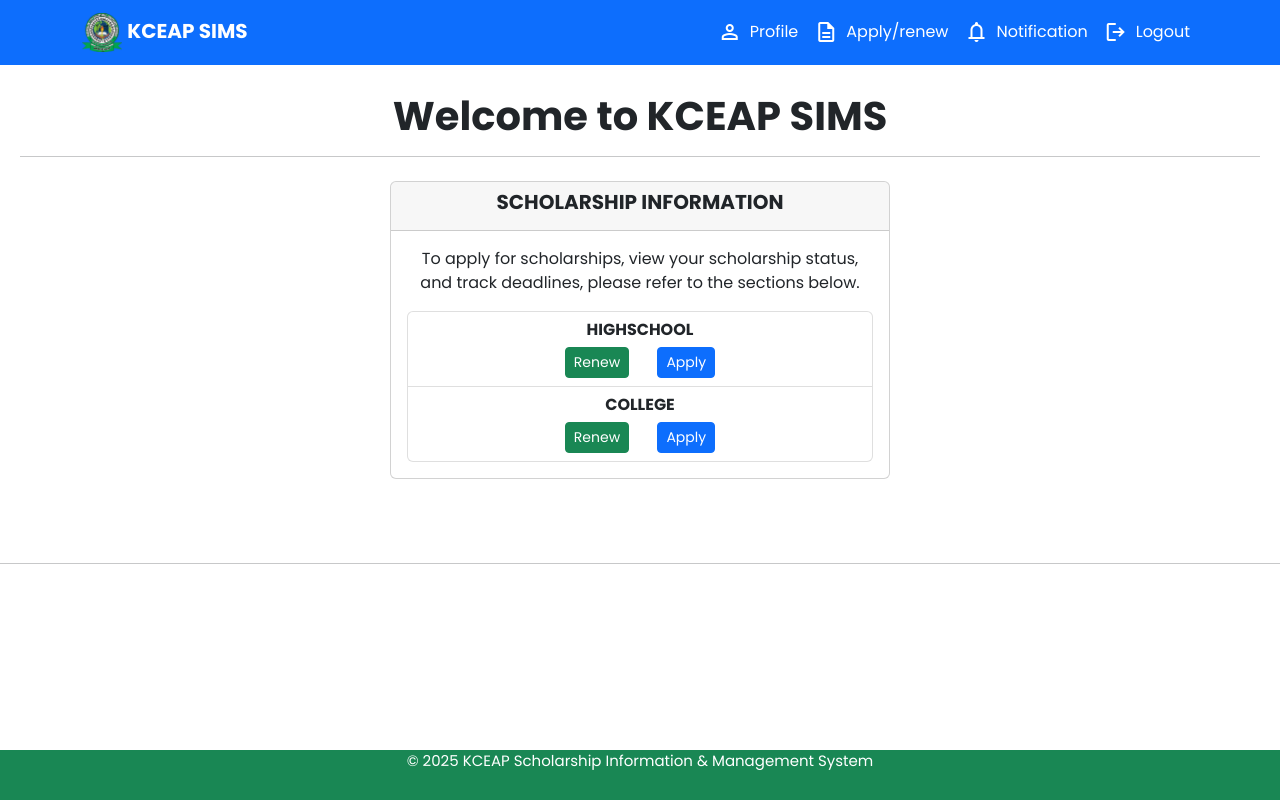
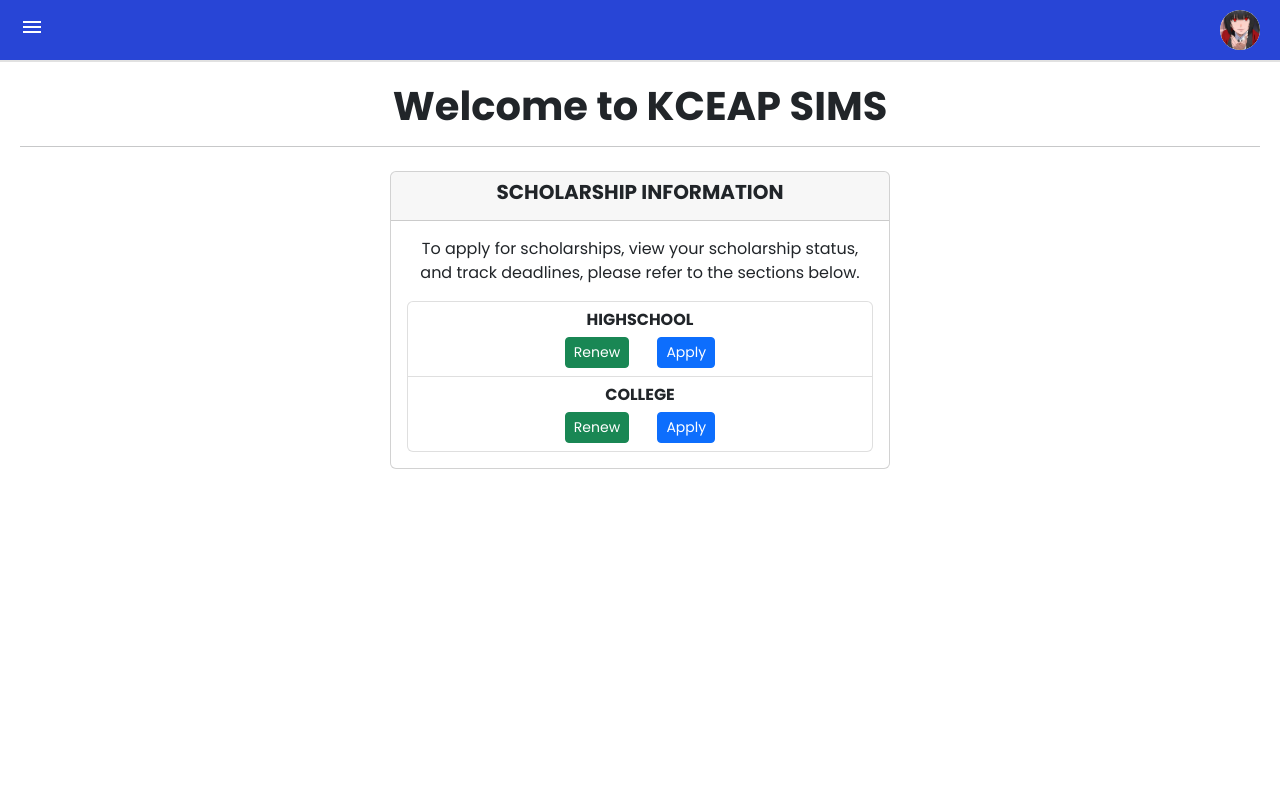
Before and after one commit to xeinjii/KCEAP-SIMS, a PHP site: page /mainpage.php in a window 1280 px wide. Run offline with PHP 8.4, Linux system fonts and the light colour scheme; a user stored in the database is signed in; data comes from the database, SQL or seed files in the repository; some libraries are stand-ins or nearby versions.

Commit message:
sjasnmasbnbsnad

```diff
--- a/include/applyRenew.php
+++ b/include/applyRenew.php
@@ -3,7 +3,7 @@
 <!-- Highschool Apply Modal -->
 <div class="modal fade" id="hsapply" data-bs-backdrop="static" data-bs-keyboard="false" tabindex="-1"
     aria-labelledby="exampleModalLabel" aria-hidden="true">
-    <div class="modal-dialog modal-lg modal-dialog-centered">
+    <div class="modal-dialog modal-lg modal-dialog-centered modal-dialog-scrollable">
         <div class="modal-content">
             <div class="modal-header">
                 <h1 class="modal-title fs-5" id="exampleModalLabel">SHS APPLY FORM</h1>
@@ -120,7 +120,7 @@
 <!-- Highschool Renew Modal -->
 <div class="modal fade" id="hsrenew" data-bs-backdrop="static" data-bs-keyboard="false" tabindex="-1"
     aria-labelledby="exampleModalLabel" aria-hidden="true">
-    <div class="modal-dialog modal-lg modal-dialog-centered">
+    <div class="modal-dialog modal-lg modal-dialog-centered modal-dialog-scrollable">
         <div class="modal-content">
             <div class="modal-header">
                 <h1 class="modal-title fs-5" id="exampleModalLabel">Highschool Renew Scholar</h1>
@@ -221,7 +221,7 @@
 <!-- College Apply Modal -->
 <div class="modal fade" id="csapply" data-bs-backdrop="static" data-bs-keyboard="false" tabindex="-1"
     aria-labelledby="exampleModalLabel" aria-hidden="true">
-    <div class="modal-dialog modal-lg modal-dialog-centered">
+    <div class="modal-dialog modal-lg modal-dialog-centered modal-dialog-scrollable">
         <div class="modal-content">
             <div class="modal-header">
                 <h1 class="modal-title fs-5" id="exampleModalLabel">COLLEGE APPLY FORM</h1>
@@ -342,7 +342,7 @@
 <!-- College Renew Modal -->
 <div class="modal fade" id="csrenew" data-bs-backdrop="static" data-bs-keyboard="false" tabindex="-1"
     aria-labelledby="exampleModalLabel" aria-hidden="true">
-    <div class="modal-dialog modal-lg modal-dialog-centered">
+    <div class="modal-dialog modal-lg modal-dialog-centered modal-dialog-scrollable">
         <div class="modal-content">
             <div class="modal-header">
                 <h1 class="modal-title fs-5" id="exampleModalLabel">COLLEGE RENEW FORM</h1>
--- /dev/null
+++ b/include/aside3.php
@@ -0,0 +1,18 @@
+<!-- Aside -->
+<aside id="sidebar">
+<div style="justify-content: center; display: flex; align-items: center; flex-direction: column;">
+        <img src="img/logo.png" alt="logo" width="70" height="auto">
+    </div><br>
+    <h4 class="text-center"><strong>KCEAP</strong></h4>
+  <div class="side-bar">
+    <ul>
+      <li><a href=""><span class="material-symbols-outlined icons">person</span>Profile</a></li>
+      <hr>
+      <li><a href=""><span class="material-symbols-outlined icons">description</span>Form</a></li>
+      <hr>
+      <li><a href=""><span class="material-symbols-outlined icons">notifications</span>Notification</a></li>
+      <hr>
+      <li><a href=""  data-bs-toggle="modal" data-bs-target="#logout"><span class="material-symbols-outlined icons">logout</span>Logout</a></li>
+    </ul>
+  </div>
+</aside>
--- a/include/header.php
+++ b/include/header.php
@@ -5,7 +5,7 @@
     <meta charset="UTF-8">
     <meta name="viewport" content="width=device-width, initial-scale=1.0">
     <link rel="stylesheet" href="https://fonts.googleapis.com/css2?family=Material+Symbols+Outlined&display=swap">
-    <link rel="stylesheet" href="../style/design.css">
+    <link rel="stylesheet" href="./style/design.css">
     <link rel="icon" type="image/png" href="img/logo.png">
     <link rel="stylesheet" href="./style/bootstrap.min.css">
     <title>KCEAP</title>
--- a/include/navbar.php
+++ /dev/null
@@ -1,32 +0,0 @@
-<!-- Navbar -->
-<nav class="navbar navbar-expand-lg navbar-dark fixed-top bg-primary">
-    <div class="container">
-      <a class="navbar-brand" href="#">
-        <img src="img/logo.png" alt="Logo" width="40" height="auto"> <strong>KCEAP SIMS</strong>
-      </a>
-      <button class="navbar-toggler" type="button" data-bs-toggle="collapse" data-bs-target="#navbarNav"
-        aria-controls="navbarNav" aria-expanded="false" aria-label="Toggle navigation">
-        <span class="navbar-toggler-icon"></span>
-      </button>
-      <div class="collapse navbar-collapse" id="navbarNav">
-        <ul class="navbar-nav ms-auto">
-          <li class="nav-item">
-            <a class="nav-link d-flex align-items-center text-white" href="profile.php">
-            <span class="material-symbols-outlined me-2">person</span>Profile</a>
-          </li>
-          <li class="nav-item">
-            <a class="nav-link d-flex align-items-center text-white" href="mainpage.php">
-            <span class="material-symbols-outlined me-2">description</span>Apply/renew</a>
-          </li>
-          <li class="nav-item">
-            <a class="nav-link d-flex align-items-center text-white" href="#">
-            <span class="material-symbols-outlined me-2">notifications</span>Notification</a>
-          </li>
-          <li class="nav-item">
-            <a class="nav-link d-flex align-items-center text-white" data-bs-toggle="modal" href="#" data-bs-target="#logout">
-            <span class="material-symbols-outlined me-2">logout</span>Logout</a>
-          </li>
-        </ul>
-      </div>
-    </div>
-  </nav><br>
--- a/mainpage.php
+++ b/mainpage.php
@@ -16,12 +16,29 @@ include('./include/header.php');
 <body>
 
 
-  <?php include './include/navbar.php'; ?>
 
-  <br><br>
+  <div class="top-bar">
+    <a class="text-white" id="toggle-sidebar" href="#">
+      <span class="material-symbols-outlined">menu</span>
+    </a>
+    <!-- Profile Picture -->
+    <div class="profile-circle">
+      <img id="profile-pic" src="./img/profile.webp" alt="User Profile"
+        onerror="this.onerror=null; this.style.display='none'; document.getElementById('default-icon').style.display='flex';">
+      <span id="default-icon" class="material-symbols-outlined" style="display: none;">person</span>
+    </div>
+  </div>
+  </div>
 
-  <!-- Main content -->
-  <div class="mainpage-centered" style="padding: 20px;">
+  <?php include './include/aside3.php'; ?>
+
+
+
+
+
+
+<!-- Main content -->
+<div class="mainpage-centered" style="padding: 20px;">
     <div class="text-center">
       <h1><strong>Welcome to KCEAP SIMS</strong></h1>
 
@@ -58,14 +75,37 @@ include('./include/header.php');
     </div>
   </div><br><br>
 
-  <hr>
 
-  <?php include './include/footer.php'; ?>
 
-<?php include './include/applyRenew.php'; ?>
 
-<?php include './include/logout.php'; ?>
+
+
+
+
+
+
+
+
+
+  <?php include './include/applyRenew.php'; ?>
+
+  <?php include './include/logout.php'; ?>
+
+
+  <script>
+    document.addEventListener("DOMContentLoaded", function () {
+      const toggleButton = document.getElementById("toggle-sidebar");
+      const sidebar = document.getElementById("sidebar");
+      const topBar = document.querySelector(".top-bar");
+
+      toggleButton.addEventListener("click", function () {
+        sidebar.classList.toggle("collapsed");
+        topBar.classList.toggle("collapsed");
+      });
+    });
+  </script>
 
 
   <script type="text/javascript" src="./script/bootstrap.bundle.min.js"></script>
+  <script type="text/javascript" src="./script/sidebarToggle.js"></script> <!-- Sidebar toggle script -->
 </body>
--- a/style/design.css
+++ b/style/design.css
@@ -9,7 +9,91 @@ html{
     scroll-behavior: smooth;
 }
 
-.navbarr{
+/* Sidebar */
+aside {
+    width: 250px;
+    height: 100vh;
     background-color: #2845d6;
-    padding-bottom: 30px;
+    padding: 15px;
+    position: fixed;
+    top: 0;
+    left: 0;
+    color: white;
+    transition: transform 0.3s ease-in-out;
+    z-index: 1000;
+    transform: translateX(-100%);
 }
+
+aside.collapsed {
+    transform: translateX(0);
+}
+
+.side-bar ul li a {
+    text-decoration: none;
+    color: white;
+    display: flex;
+    align-items: center;
+    font-size: 16px;
+    padding: 10px;
+    transition: transform 0.3s;
+}
+.side-bar ul {
+    list-style: none;
+    padding: 0;
+    margin: 0;
+}
+
+.side-bar ul li a:hover {
+    background: rgba(255, 255, 255, 0.2);
+    transform: scale(1.05);
+    border-radius: 5px;
+}
+
+.icons {
+    margin-right: 10px;
+}
+
+/* Top Bar */
+.top-bar {
+    background-color: #2845d6;
+    padding: 10px 20px;
+    display: flex;
+    justify-content: space-between;
+    align-items: center;
+    margin-left: 0;
+    border-bottom: 2px solid #e1e1e1;
+    transition: margin-left 0.3s ease-in-out;
+}
+
+
+.top-bar.collapsed {
+    margin-left: 250px;
+
+}
+
+
+.profile-circle {
+    width: 40px;
+    height: 40px;
+    border-radius: 50%;
+    background-color: #e0e0e0;
+    display: flex;
+    justify-content: center;
+    align-items: center;
+    overflow: hidden;
+    position: relative;
+}
+
+.profile-circle img {
+    width: 100%;
+    height: 100%;
+    object-fit: cover;
+    border-radius: 50%;
+}
+
+.profile-circle .material-symbols-outlined {
+    font-size: 24px;
+    color: #555;
+    align-items: center;
+    justify-content: center;
+}
--- a/style/homepage.css
+++ b/style/homepage.css
@@ -242,3 +242,7 @@ nav {
     transform: scale(1.01);
     box-shadow: 0 8px 20px rgba(0, 0, 0, 0.2);
 }
+
+nav {
+    background-color: #2845d6;
+}
```
Also changed, not shown: index.html (+0 -20 lines), img/profile.webp (added).
